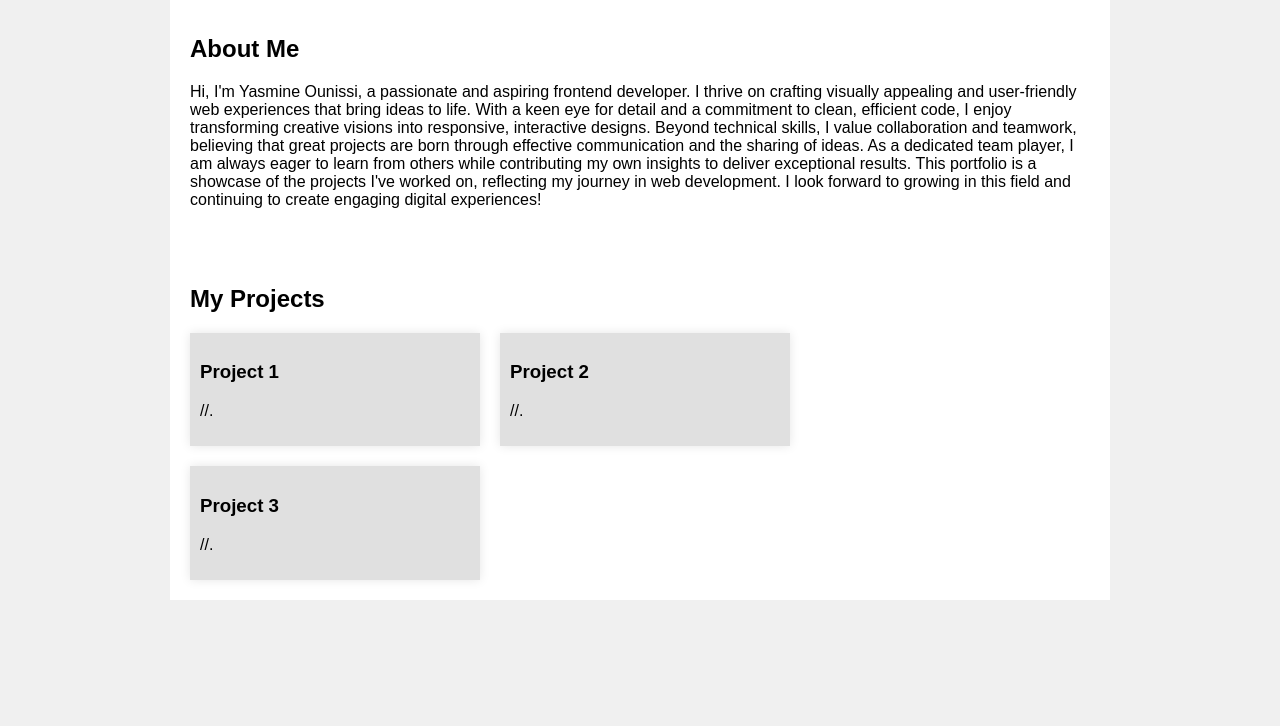
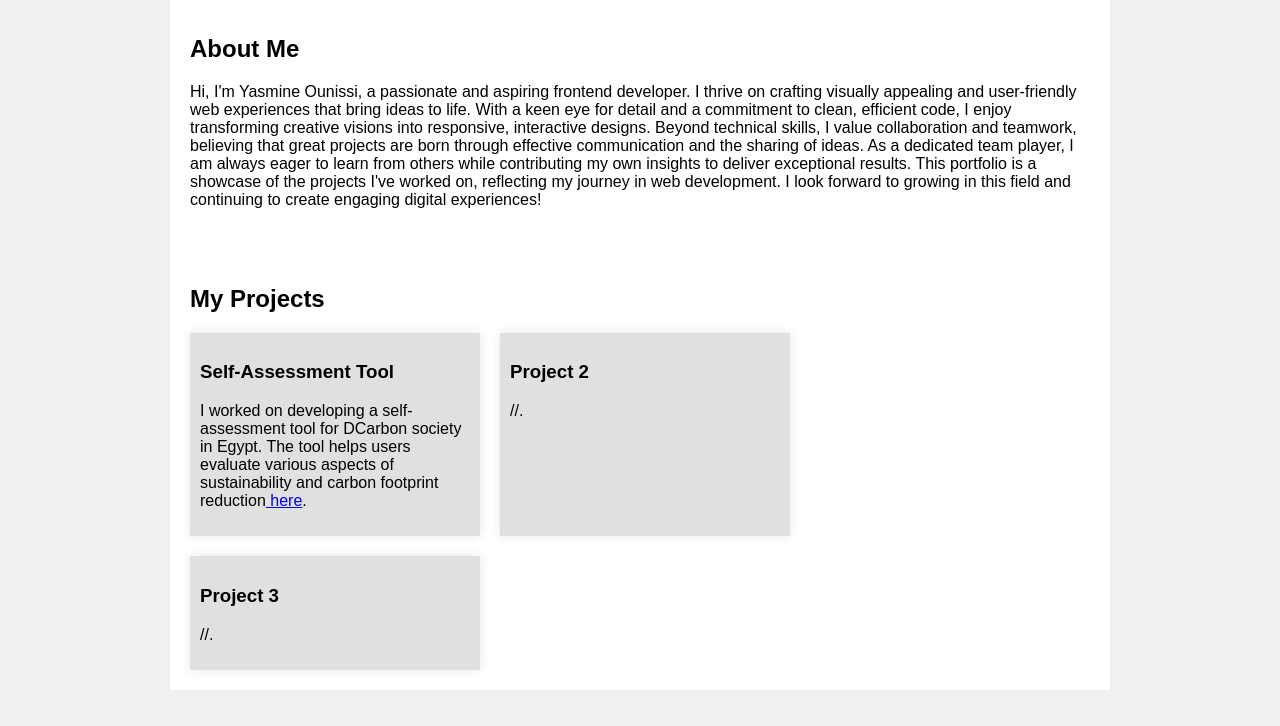
Before and after one commit to yasmine-ounissi/my-portfolio, a plain HTML site: page index.html in a window 1280 px wide. Shown: the part 74-800 px from the top of the page. Drawn offline with Linux system fonts and the light colour scheme.

Commit message:
my portfolio

```diff
--- a/index.html
+++ b/index.html
@@ -57,8 +57,8 @@
         <h2>My Projects</h2>
         <div class="projects">
             <div class="project">
-                <h3>Project 1</h3>
-                <p>//.</p>
+                <h3>Self-Assessment Tool</h3>
+                <p>I worked on developing a self-assessment tool for DCarbon society in Egypt. The tool helps users evaluate various aspects of sustainability and carbon footprint reduction<a href="yassou/index.html" target="_blank"> here</a>.</p>
             </div>
             <div class="project">
                 <h3>Project 2</h3>
```
